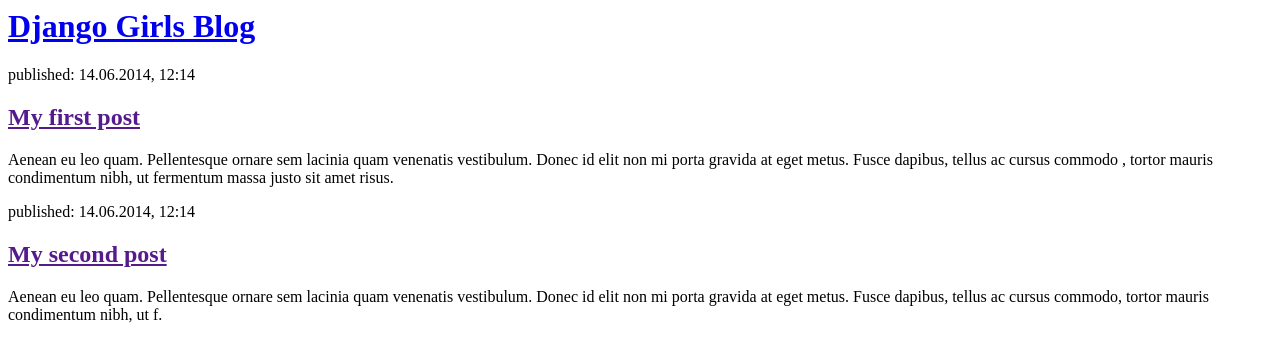
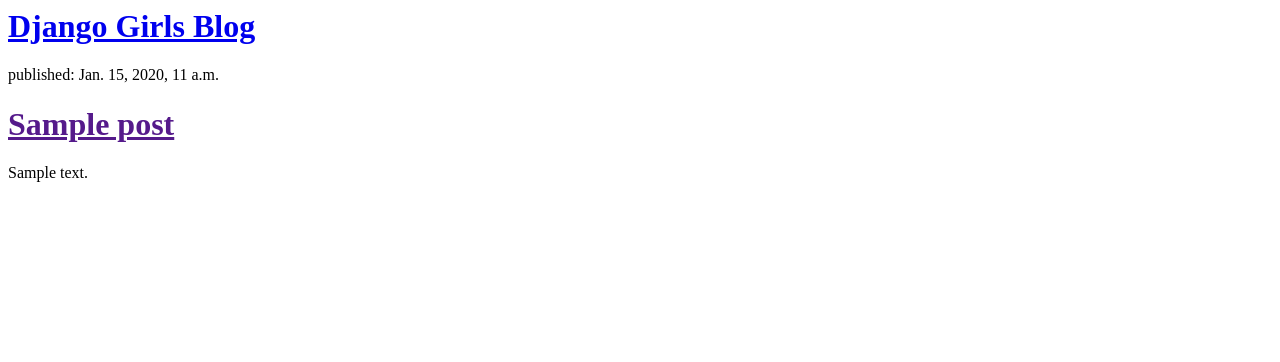
Before and after one commit to coventry000/my-second-blog, a Django app: template blog/templates/blog/post_list.html in a window 1280 px wide. Shown: the top 362 px of the page. Run offline with Django 3.2, Linux system fonts and the light colour scheme; the template is opened without the code that fills it: values that come from a table or form of the project are taken from there, others are empty; tables that the repository leaves empty hold one stand-in row (values such as "Sample post").

Commit message:
Addin models to our template

```diff
--- a/blog/templates/blog/post_list.html
+++ b/blog/templates/blog/post_list.html
@@ -8,20 +8,12 @@
             <h1><a href="/">Django Girls Blog</a> </h1>
         </div>
 
-        <div>
-            <p>published: 14.06.2014, 12:14</p>
-            <h2><a href="">My first post</a></h2>
-            <p>Aenean eu leo quam. Pellentesque ornare sem lacinia quam venenatis vestibulum.
-                Donec id elit non mi porta gravida at eget metus. Fusce dapibus, tellus ac cursus commodo
-                , tortor mauris condimentum nibh, ut fermentum massa justo sit amet risus.</p>
-        </div>
-
-        <div>
-            <p>published: 14.06.2014, 12:14</p>
-            <h2><a href="">My second post</a></h2>
-            <p>Aenean eu leo quam. Pellentesque ornare sem lacinia quam venenatis vestibulum.
-                Donec id elit non mi porta gravida at eget metus. Fusce dapibus, tellus ac cursus commodo,
-                tortor mauris condimentum nibh, ut f.</p>
-        </div>
+        {% for post in posts %}
+            <div>
+                <p>published: {{ post.published_date }}</p>
+                <h1><a href="">{{ post.title }}</a></h1>
+                <p>{{ post.text|linebreaksbr }}</p>
+            </div>
+        {% endfor %}
     </body>
 </html>
--- a/blog/views.py
+++ b/blog/views.py
@@ -1,5 +1,8 @@
 from django.shortcuts import render
+from django.utils import timezone
+from .models import  Post
 
 # Create your views here.
 def post_list(request):
-    return render(request, "blog/post_list.html", {})
+    posts = Post.objects.filter(published_date__lte=timezone.now()).order_by("published_date")
+    return render(request, "blog/post_list.html", {"posts": posts})
```
